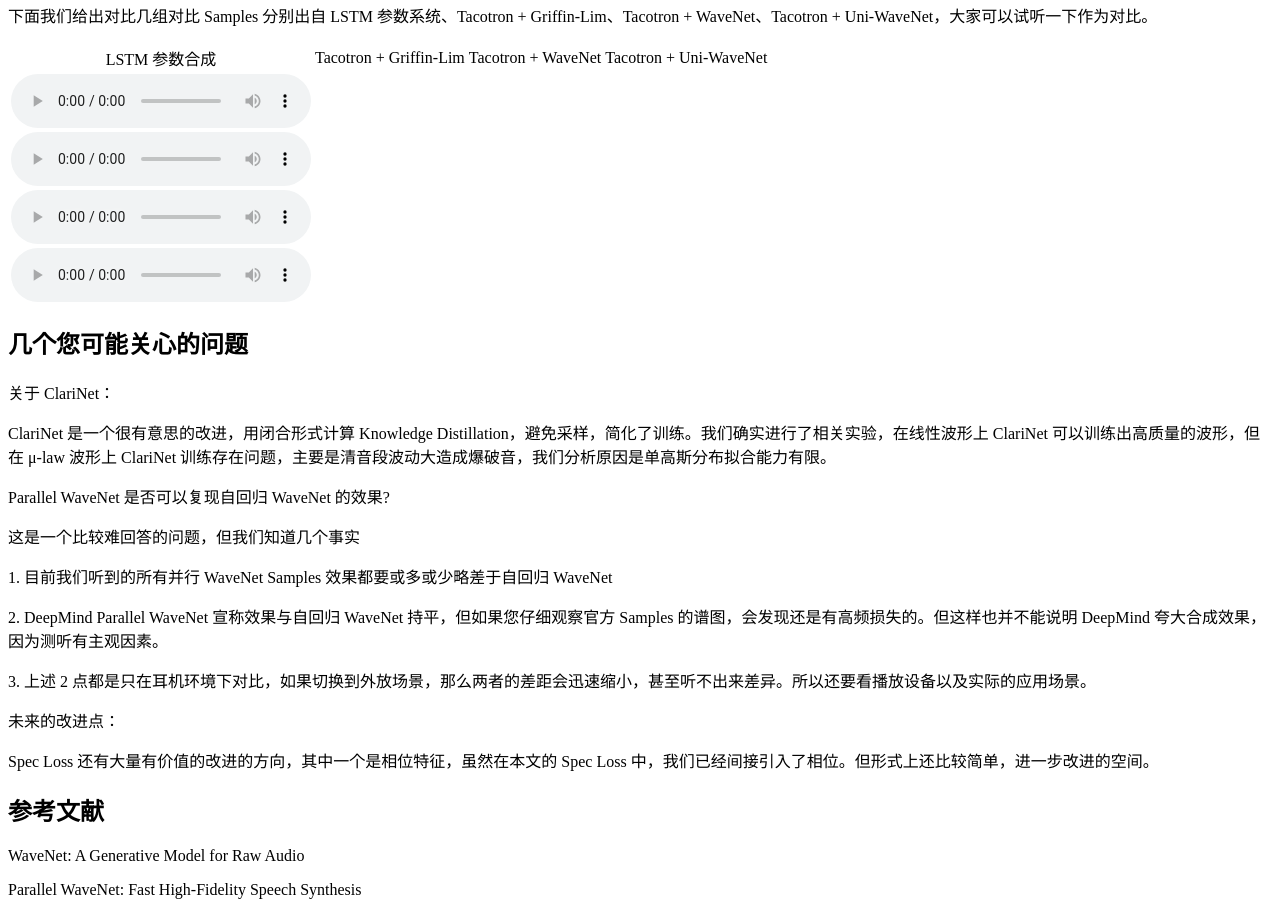
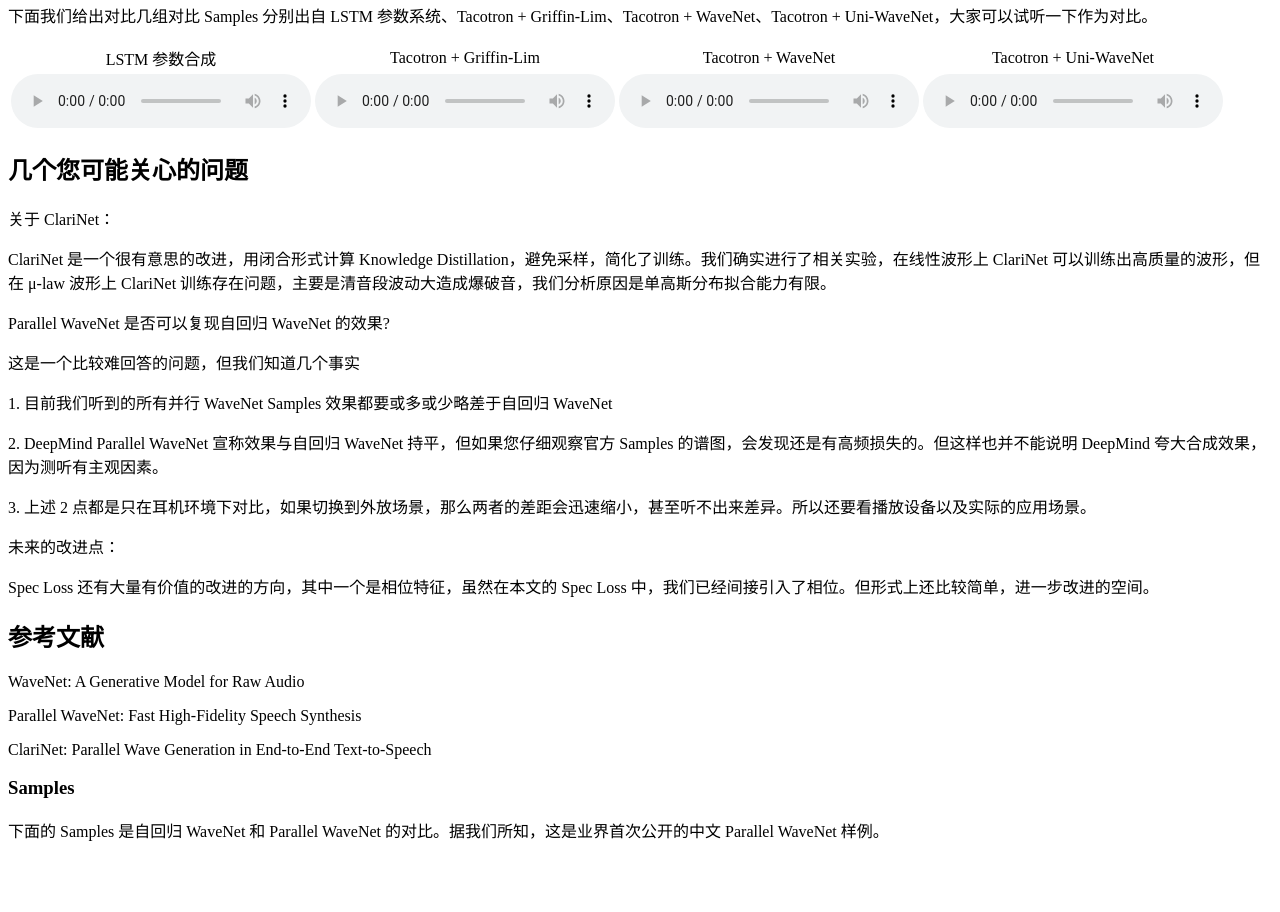
Before and after one commit to Unisound/end-to-end_tts, a plain HTML site: page index2.html in a window 1280 px wide. Shown: the part 5931-6843 px from the top of the page. After the commit the page ends 6789 px from the top, so only its background shows below. Drawn offline with Linux system fonts and the light colour scheme.

Commit message:
Update index2.html

```diff
--- a/index2.html
+++ b/index2.html
@@ -94,10 +94,10 @@
 		<td  align="center">Tacotron + Griffin-Lim</audio></td>
 		<td  align="center">Tacotron + WaveNet</audio></td>
         <td  align="center">Tacotron + Uni-WaveNet</audio></td></tr>
-        <tr><td><audio controls><source src="samples/ttts2_baseline_parameter.mp3"></audio></td></tr>
-        <tr><td><audio controls><source src="samples/ttts2_baseline_Tacotron_GL.mp3"></audio></td></tr>
-		<tr><td><audio controls><source src="samples/ttts2_baseline_AR_wavenet.mp3"></audio></td></tr>
-		<tr><td><audio controls><source src="samples/ttts2_iaf7.mp3"></audio></td></tr>
+        <tr><td><audio controls><source src="samples/ttts2_baseline_parameter.mp3"></audio></td>
+        <td><audio controls><source src="samples/ttts2_baseline_Tacotron_GL.mp3"></audio></td>
+		<td><audio controls><source src="samples/ttts2_baseline_AR_wavenet.mp3"></audio></td>
+		<td><audio controls><source src="samples/ttts2_iaf7.mp3"></audio></td></tr>
 
     </table>
 	  <h2>几个您可能关心的问题</h2>
```
